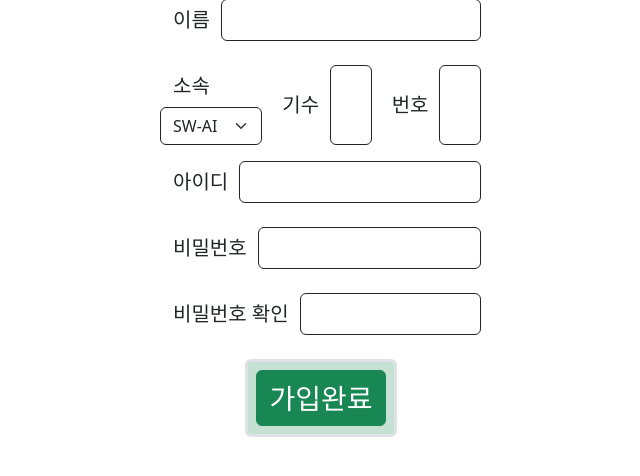
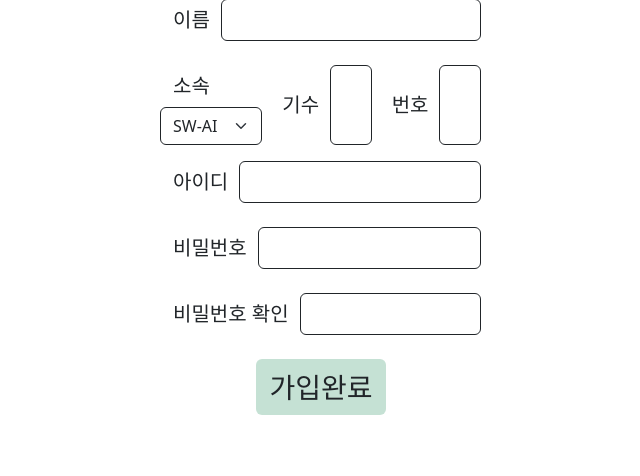
Before and after one commit to szlovelee/Jungchelin, a Flask app: page /signup in a window 1280 px wide. Shown: the part 305-781 px from the top of the page, without its empty margins (319-959 px from the left). Run offline with Flask 3, Linux system fonts and the light colour scheme.

Commit message:
Update signup
각 변수 추가 및 버튼 디자인 변경

```diff
--- a/app/templates/signup.html
+++ b/app/templates/signup.html
@@ -29,7 +29,7 @@
     <form method="POST" action="signup">
         <div class="w-25 mx-auto input-group mb-3">
             <span class="input-group-text border-0 bg-transparent fs-5">이름</span>
-            <input type="text" name="name" pattern="[가-힣]+" class="form-control border-1 rounded p-2 border-dark">
+            <input type="text" pattern="[가-힣]+" class="form-control border-1 rounded p-2 border-dark">
         </div>
         <div class="mt-4">
         </div>
@@ -44,37 +44,37 @@
             </div>
             <div class="flex-grow-1 input-group">
                 <span class="input-group-text border-0 bg-transparent fs-5">기수</span>
-                <input type="number" name="cohort" minlength="3" class="form-control border-1 rounded p-2 border-dark">
+                <input type="number" minlength="3" min="1" step="1" class="form-control border-1 rounded p-2 border-dark" name="cohort">
             </div>
             <div class="flex-grow-1 input-group">
                 <span class="input-group-text border-0 bg-transparent fs-5">번호</span>
-                <input type="number" name="number" minlength="3" class="form-control border-1 rounded p-2 border-dark">
+                <input type="number" min="1" step="1"minlength="3" class="form-control border-1 rounded p-2 border-dark" name="number">
             </div>
             <!-- CSS에서 변경이 필요함 길이조절 등 -->
         </div>
         <div class="w-25 mx-auto input-group">
             <span class="input-group-text border-0 bg-transparent fs-5">아이디</span>
-            <input type="text" name="custom_id" pattern="[A-Za-z0-9]+" minlength="6"
+            <input type="text" pattern="[A-Za-z0-9]+" minlength="6" name="custom_id"
                 class="form-control border-1 rounded p-2 border-dark">
         </div>
         <div class="mt-4">
         </div>
         <div class="w-25 mx-auto input-group mb-3">
             <span class="input-group-text border-0 bg-transparent fs-5">비밀번호</span>
-            <input type="password" name="pw" pattern="[A-Za-z0-9!@#$%^&*]+" minlength="9"
+            <input type="password" pattern="[A-Za-z0-9!@#$%^&*]+" minlength="9" name="pw"
                 class="form-control border-1 rounded p-2 border-dark">
         </div>
         <div class="mt-4">
         </div>
         <div class="w-25 mx-auto input-group mb-3">
             <span class="input-group-text border-0 bg-transparent fs-5">비밀번호 확인</span>
-            <input type="password" name="pw_confirm" class="form-control border-1 rounded p-2 border-dark">
+            <input type="password" class="form-control border-1 rounded p-2 border-dark" name="pw_confirm">
         </div>
         <div class="mt-4">
         </div>
         <div class="d-flex justify-content-center">
-            <div class="border border-3 rounded p-2 bg-success bg-opacity-25">
-                <button type="submit" class="btn btn-success fs-3 fw-medium text-center mb-0">가입완료</button>
+            <button type="submit" class="btn bg-success bg-opacity-25 fs-3 fw-medium text-center mb-0">가입완료</button>
+        </div>
     </form>
     </div>
     </div>
```
